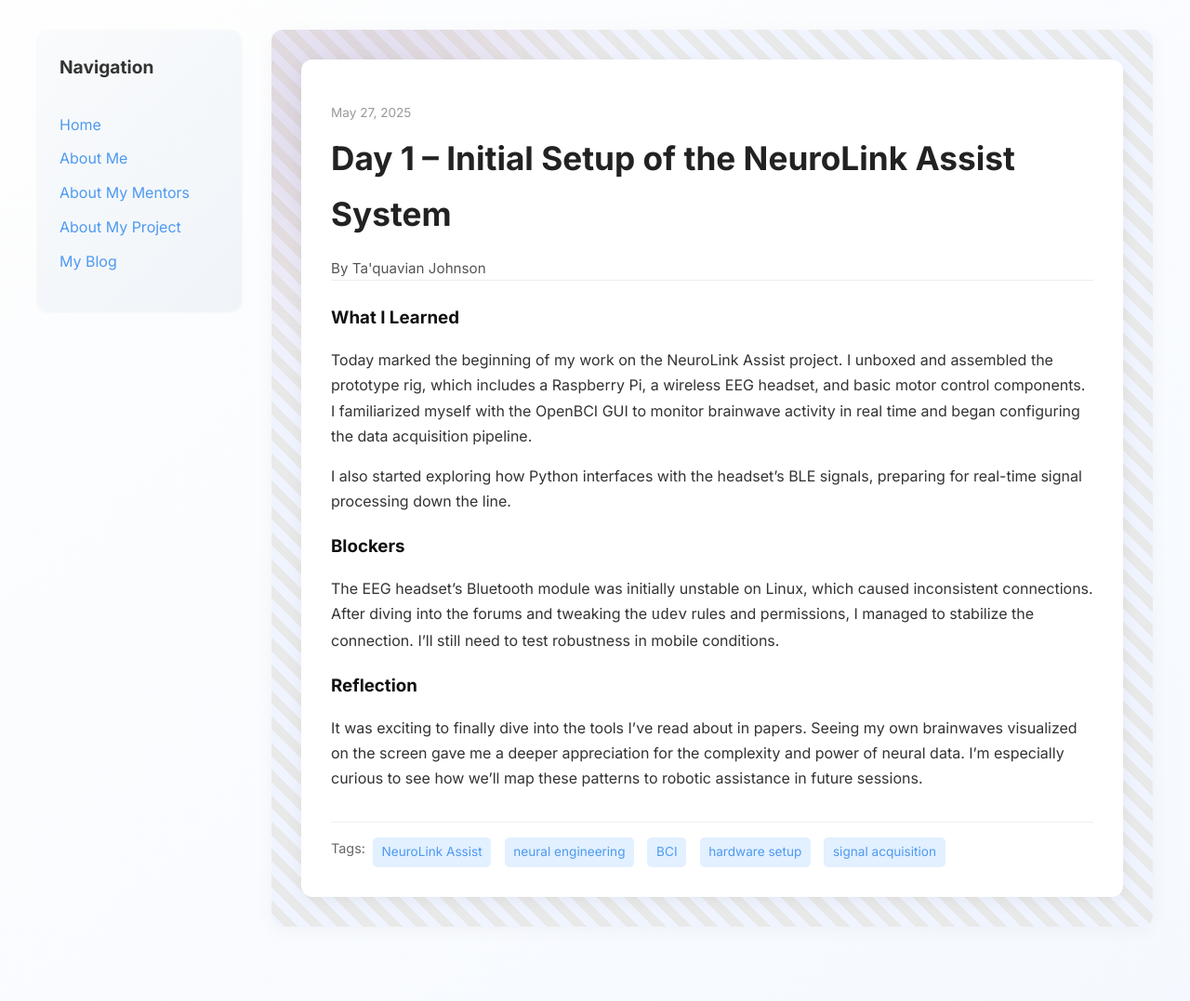
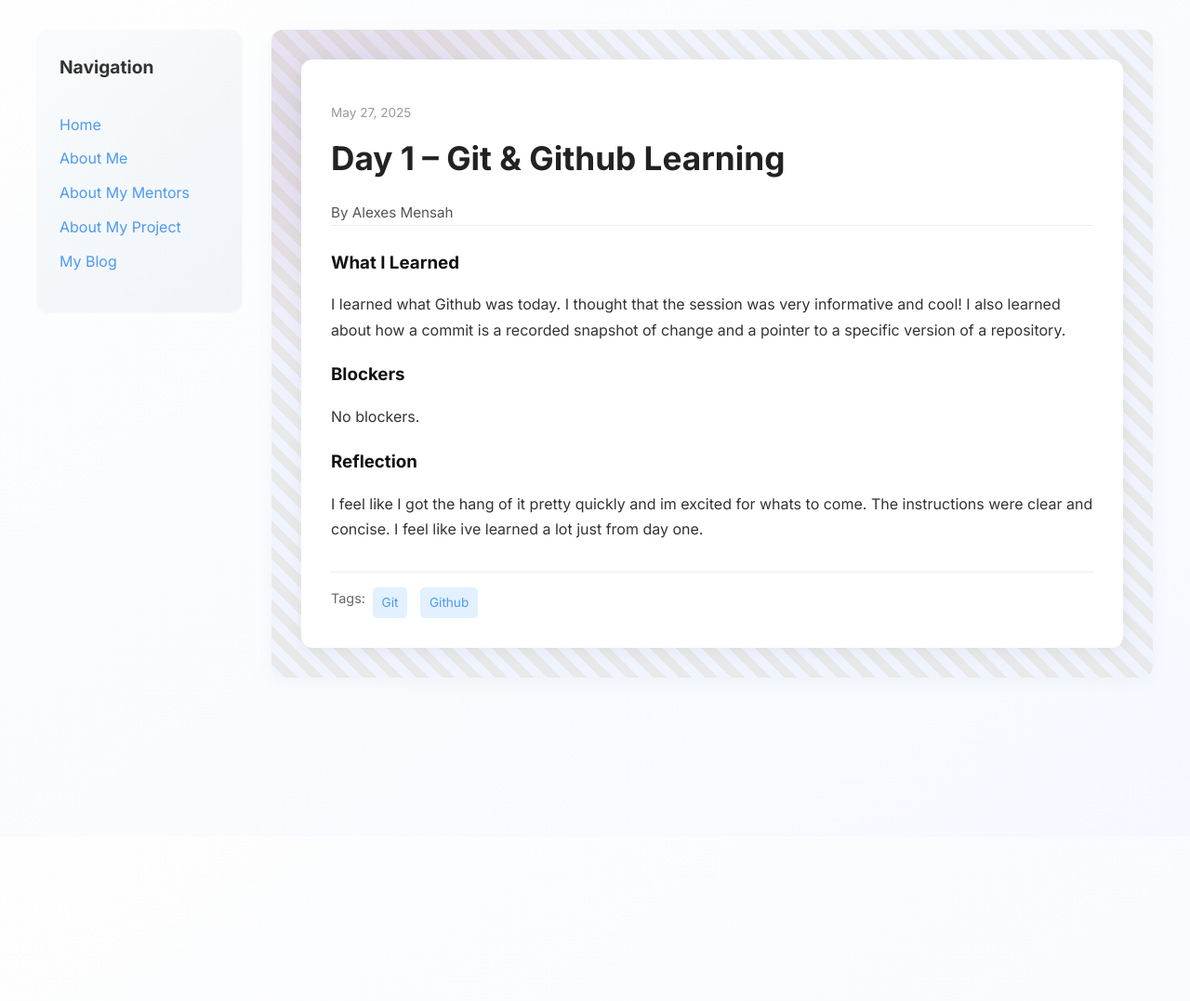
Before and after one commit to alexes22/alexes22.github.io, a Jekyll site: the page built from _posts/2025-05-27-day-1.md, in a window 1280 px wide. Shown: the whole page at 93% size. Built offline with Jekyll 4.4.1, drawn with Linux system fonts in a browser that asks for light colours; after the commit the page ends 900 px from its top, so only the background shows below that.

Commit message:
Update 2025-05-27-day-1.md

```diff
--- a/_posts/2025-05-27-day-1.md
+++ b/_posts/2025-05-27-day-1.md
@@ -1,19 +1,17 @@
 ---
 layout: post
-title: "Day 1 – Initial Setup of the NeuroLink Assist System"
+title: "Day 1 – Git & Github Learning"
 date: 2025-05-27
-author: Ta'quavian Johnson
+author: Alexes Mensah
 permalink: /day1.html
-tags: ["NeuroLink Assist", "neural engineering", "BCI", "hardware setup", "signal acquisition"]
+tags: ["Git", "Github"]
 
 what_i_learned: |
-  Today marked the beginning of my work on the NeuroLink Assist project. I unboxed and assembled the prototype rig, which includes a Raspberry Pi, a wireless EEG headset, and basic motor control components. I familiarized myself with the OpenBCI GUI to monitor brainwave activity in real time and began configuring the data acquisition pipeline.
-
-  I also started exploring how Python interfaces with the headset's BLE signals, preparing for real-time signal processing down the line.
+  I learned what Github was today. I thought that the session was very informative and cool! I also learned about how a commit is a recorded snapshot of change and a pointer to a specific version of a repository.
 
 blockers: |
-  The EEG headset’s Bluetooth module was initially unstable on Linux, which caused inconsistent connections. After diving into the forums and tweaking the `udev` rules and permissions, I managed to stabilize the connection. I’ll still need to test robustness in mobile conditions.
+  No blockers.
 
 reflection: |
-  It was exciting to finally dive into the tools I’ve read about in papers. Seeing my own brainwaves visualized on the screen gave me a deeper appreciation for the complexity and power of neural data. I’m especially curious to see how we’ll map these patterns to robotic assistance in future sessions.
+  I feel like I got the hang of it pretty quickly and im excited for whats to come. The instructions were clear and concise. I feel like ive learned a lot just from day one.
 ---
```
